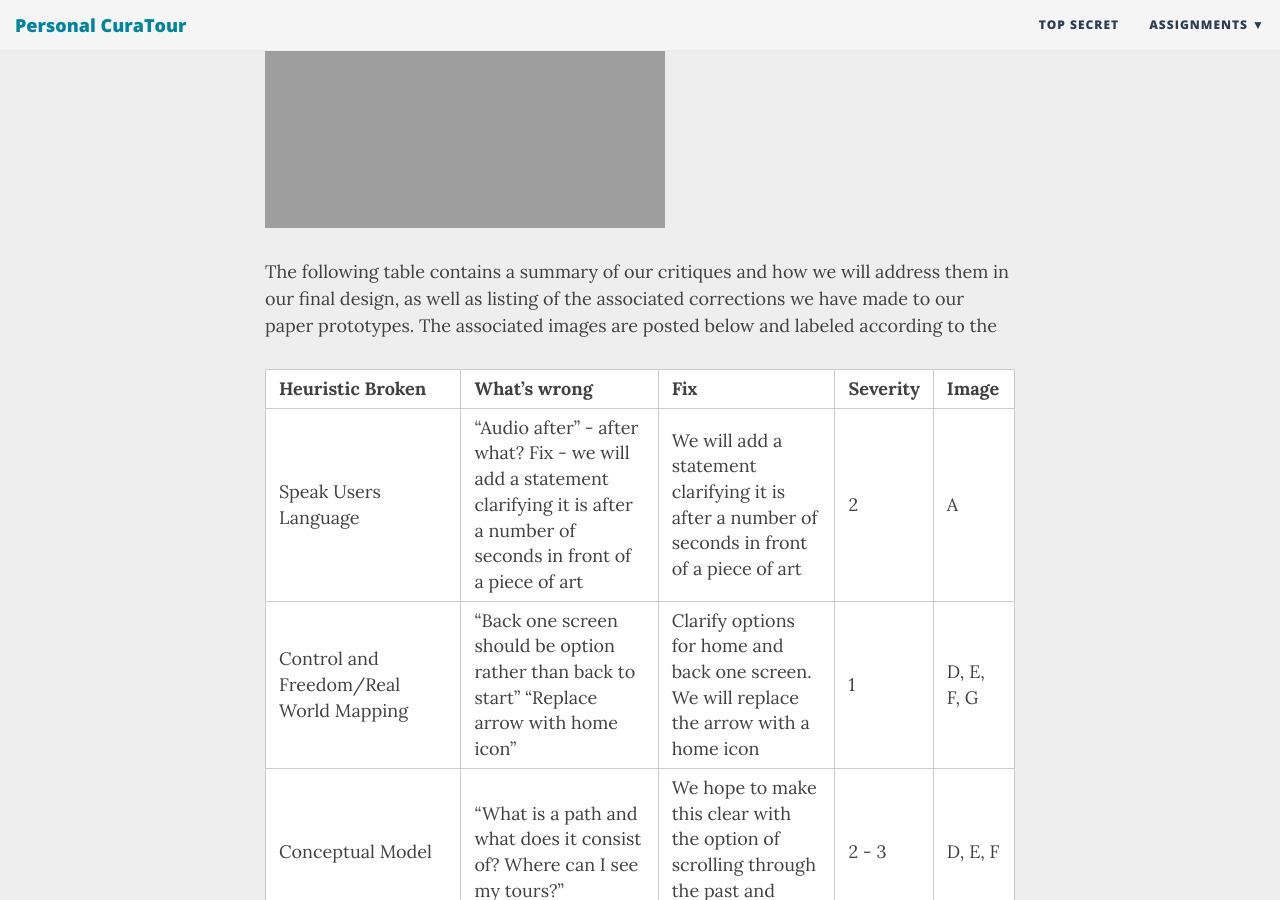
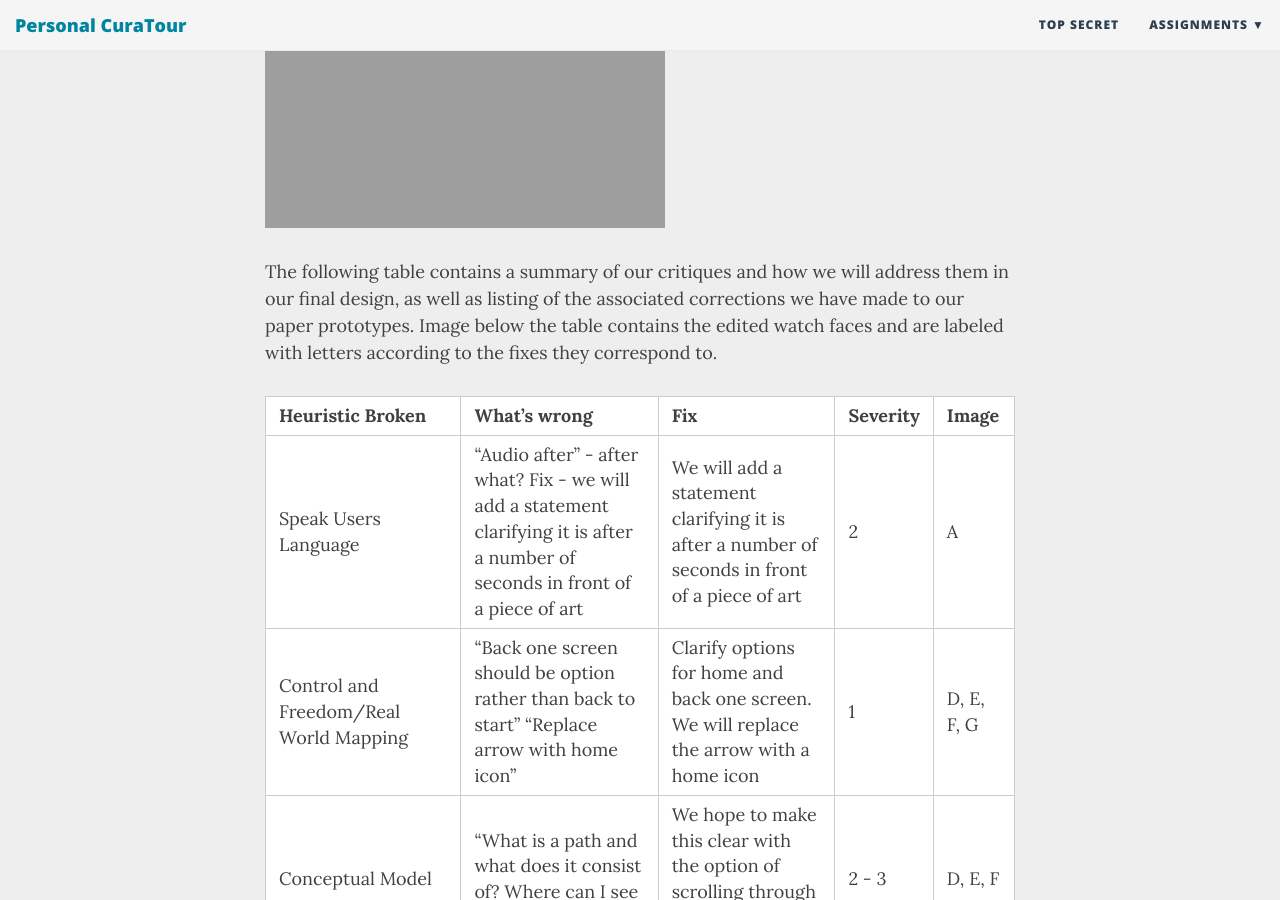
Before and after one commit to krtejeda/PersonalCuraTour, a Jekyll site: the page built from Heuristic-Evaluation.md, in a window 1280 px wide and 900 px high, scrolled down 1178 px. Built offline with Jekyll 4.4.1, drawn with Linux system fonts in a browser that asks for light colours; nearby versions of some CDN libraries.

Commit message:
Update Heuristic-Evaluation.md

```diff
--- a/Heuristic-Evaluation.md
+++ b/Heuristic-Evaluation.md
@@ -13,7 +13,7 @@ Will Downs (from Amarteurs), Anjali Pai (from Amarteurs), and Julia Mini facilit
 
 ![](https://krtejeda.github.io/PersonalCuraTour/img/he3.jpeg)
 
-The following table contains a summary of our critiques and how we will address them in our final design, as well as listing of the associated corrections we have made to our paper prototypes.  The associated images are posted below and labeled according to the
+The following table contains a summary of our critiques and how we will address them in our final design, as well as listing of the associated corrections we have made to our paper prototypes.  Image below the table contains the edited watch faces and are labeled with letters according to the fixes they correspond to.
 
 | Heuristic Broken |  What’s wrong | Fix | Severity | Image |
 | -------- | -------- | -------- | -------- | -------- |
```
